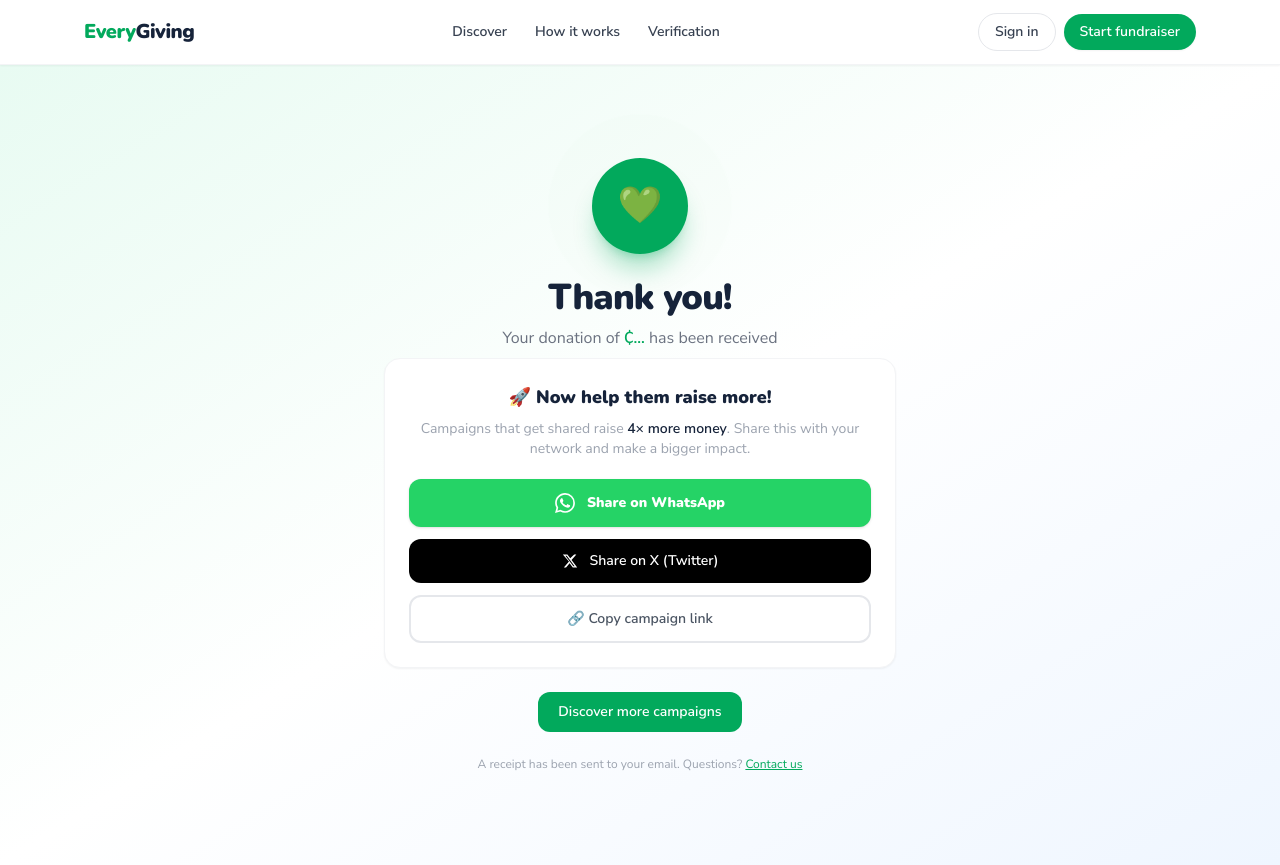
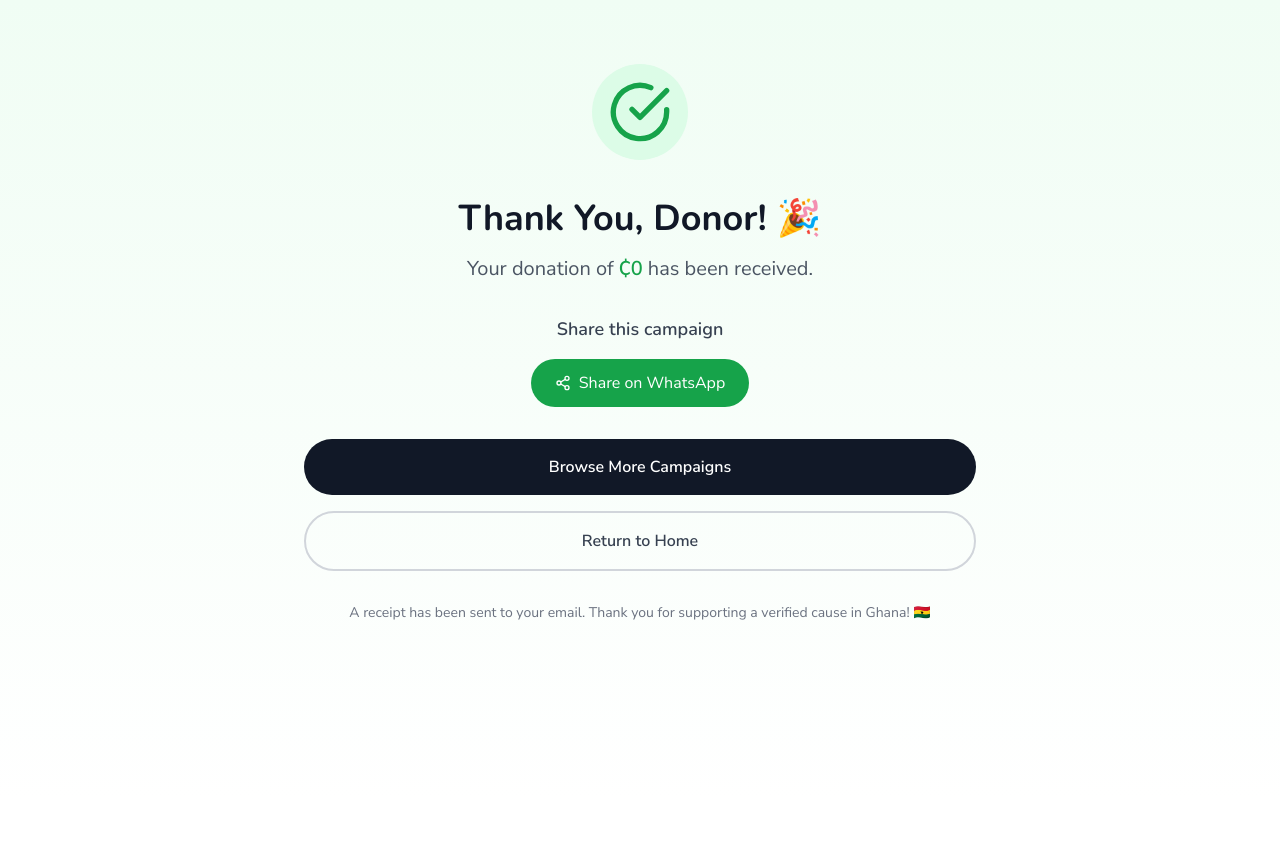
Before and after one commit to jefferyofosu1-cyber/everygivinggh, a Next.js app: page /success in a window 1280 px wide. After the commit the page ends 800 px from the top, so only its background shows below. Built offline with nearby package versions, Linux system fonts and the light colour scheme; no server answers.

Commit message:
Update page.tsx

```diff
--- a/app/success/page.tsx
+++ b/app/success/page.tsx
@@ -1,114 +1,108 @@
-'use client'
-import { useEffect, useState } from 'react'
-import { useSearchParams } from 'next/navigation'
-import Link from 'next/link'
-import Navbar from '@/components/layout/Navbar'
-import { createClient } from '@/lib/supabase'
+'use client';
+
+import { useEffect, useState } from 'react';
+import { useSearchParams } from 'next/navigation';
+import Link from 'next/link';
+import { CheckCircle, Heart, Share2 } from 'lucide-react';
 
 export default function SuccessPage() {
-  const searchParams = useSearchParams()
-  const campaignId = searchParams.get('campaign')
-  const amount = searchParams.get('amount')
-  const name = searchParams.get('name')
-  const [campaign, setCampaign] = useState<any>(null)
-  const [confetti, setConfetti] = useState(true)
+  const searchParams = useSearchParams();
+  const campaignId = searchParams.get('campaign');
+  const amount = searchParams.get('amount');
+  const name = searchParams.get('name');
+
+  const [campaign, setCampaign] = useState<any>(null);
+  const [loading, setLoading] = useState(true);
 
   useEffect(() => {
+    // Fetch campaign details if campaignId exists
     if (campaignId) {
-      const supabase = createClient()
-      supabase.from('campaigns').select('*').eq('id', campaignId).single()
-        .then(({ data }) => setCampaign(data))
+      // Simulate API call
+      setTimeout(() => {
+        setCampaign({
+          id: campaignId,
+          title: 'Help Kwame fund his kidney surgery',
+          organizer: 'Kwame Foundation'
+        });
+        setLoading(false);
+      }, 1000);
+    } else {
+      setLoading(false);
     }
-    setTimeout(() => setConfetti(false), 4000)
-  }, [campaignId])
+  }, [campaignId]);
 
-  const shareText = campaign
-    ? `I just donated ₵${amount} to "${campaign.title}" on Every Giving! Help them reach their goal 💚`
-    : `I just donated on Every Giving — Ghana's trusted crowdfunding platform! 💚`
-
-  const shareUrl = campaign ? `https://everygivinggh.vercel.app/campaigns/${campaignId}` : 'https://everygivinggh.vercel.app'
-  const whatsappUrl = `https://wa.me/?text=${encodeURIComponent(shareText + '\n\n' + shareUrl)}`
-  const twitterUrl = `https://twitter.com/intent/tweet?text=${encodeURIComponent(shareText)}&url=${encodeURIComponent(shareUrl)}`
+  if (loading) {
+    return (
+      <div className="min-h-screen flex items-center justify-center">
+        <div className="text-center">
+          <div className="animate-spin rounded-full h-12 w-12 border-b-2 border-green-600 mx-auto"></div>
+          <p className="mt-4 text-gray-600">Loading...</p>
+        </div>
+      </div>
+    );
+  }
 
   return (
-    <>
-      <Navbar />
-      <div className="min-h-screen bg-gradient-to-br from-primary-light via-white to-blue-50 flex items-center justify-center px-5 py-12">
-        <div className="max-w-lg w-full text-center">
-
-          {/* Success animation */}
-          <div className="relative inline-flex items-center justify-center w-24 h-24 mb-6">
-            <div className="absolute inset-0 bg-primary/10 rounded-full animate-ping" />
-            <div className="relative w-24 h-24 bg-primary rounded-full flex items-center justify-center text-4xl shadow-xl shadow-primary/30">
-              💚
+    <div className="min-h-screen bg-gradient-to-b from-green-50 to-white py-16 px-4">
+      <div className="max-w-2xl mx-auto text-center">
+        {/* Success Icon */}
+        <div className="mb-8">
+          <div className="inline-block bg-green-100 rounded-full p-4">
+            <CheckCircle className="w-16 h-16 text-green-600" />
           </div>
         </div>
 
-          <h1 className="font-nunito font-black text-navy text-3xl md:text-4xl tracking-tight mb-2">
-            Thank you{name ? `, ${name}` : ''}!
+        {/* Thank You Message */}
+        <h1 className="text-4xl font-bold text-gray-900 mb-4">
+          Thank You, {name || 'Donor'}! 🎉
         </h1>
-          <p className="text-gray-500 mb-2">Your donation of <strong className="text-primary font-black">₵{amount || '...'}</strong> has been received</p>
 
+        <p className="text-xl text-gray-600 mb-8">
+          Your donation of <span className="font-bold text-green-600">₵{amount || '0'}</span> has been received.
+        </p>
+
+        {/* Campaign Info */}
         {campaign && (
-            <div className="bg-white rounded-xl border border-gray-100 shadow-sm p-4 mb-6 mx-auto max-w-sm">
-              <div className="font-nunito font-bold text-navy text-sm line-clamp-1">{campaign.title}</div>
-              <div className="mt-2 h-1.5 bg-gray-100 rounded-full overflow-hidden">
-                <div className="h-full bg-gradient-to-r from-primary-dark to-primary rounded-full"
-                  style={{ width: `${Math.min((campaign.raised_amount / campaign.goal_amount) * 100, 100)}%` }} />
-              </div>
-              <div className="flex justify-between text-xs mt-1.5">
-                <span className="font-bold text-navy">₵{campaign.raised_amount?.toLocaleString()} raised</span>
-                <span className="text-primary font-bold">{Math.round((campaign.raised_amount / campaign.goal_amount) * 100)}%</span>
-              </div>
+          <div className="bg-white rounded-2xl p-8 shadow-sm border border-gray-200 mb-8">
+            <Heart className="w-8 h-8 text-green-600 mx-auto mb-4" />
+            <h2 className="text-2xl font-semibold mb-2">{campaign.title}</h2>
+            <p className="text-gray-500">by {campaign.organizer}</p>
           </div>
         )}
 
-          {/* Share section — THE most important part */}
-          <div className="bg-white rounded-2xl border border-gray-100 shadow-sm p-6 mb-6">
-            <div className="font-nunito font-black text-navy text-lg mb-2">🚀 Now help them raise more!</div>
-            <p className="text-sm text-gray-400 mb-5">
-              Campaigns that get shared raise <strong className="text-navy">4× more money</strong>. Share this with your network and make a bigger impact.
-            </p>
-
-            <div className="flex flex-col gap-3">
-              <a href={whatsappUrl} target="_blank" rel="noopener noreferrer"
-                className="flex items-center justify-center gap-3 py-3.5 bg-[#25D366] hover:bg-[#20BD5C] text-white font-nunito font-black rounded-xl transition-all hover:-translate-y-0.5 shadow hover:shadow-lg text-sm">
-                <svg viewBox="0 0 24 24" className="w-5 h-5 fill-current"><path d="M17.472 14.382c-.297-.149-1.758-.867-2.03-.967-.273-.099-.471-.148-.67.15-.197.297-.767.966-.94 1.164-.173.199-.347.223-.644.075-.297-.15-1.255-.463-2.39-1.475-.883-.788-1.48-1.761-1.653-2.059-.173-.297-.018-.458.13-.606.134-.133.298-.347.446-.52.149-.174.198-.298.298-.497.099-.198.05-.371-.025-.52-.075-.149-.669-1.612-.916-2.207-.242-.579-.487-.5-.669-.51-.173-.008-.371-.01-.57-.01-.198 0-.52.074-.792.372-.272.297-1.04 1.016-1.04 2.479 0 1.462 1.065 2.875 1.213 3.074.149.198 2.096 3.2 5.077 4.487.709.306 1.262.489 1.694.625.712.227 1.36.195 1.871.118.571-.085 1.758-.719 2.006-1.413.248-.694.248-1.289.173-1.413-.074-.124-.272-.198-.57-.347m-5.421 7.403h-.004a9.87 9.87 0 01-5.031-1.378l-.361-.214-3.741.982.998-3.648-.235-.374a9.86 9.86 0 01-1.51-5.26c.001-5.45 4.436-9.884 9.888-9.884 2.64 0 5.122 1.03 6.988 2.898a9.825 9.825 0 012.893 6.994c-.003 5.45-4.437 9.884-9.885 9.884m8.413-18.297A11.815 11.815 0 0012.05 0C5.495 0 .16 5.335.157 11.892c0 2.096.547 4.142 1.588 5.945L.057 24l6.305-1.654a11.882 11.882 0 005.683 1.448h.005c6.554 0 11.89-5.335 11.893-11.893a11.821 11.821 0 00-3.48-8.413z"/></svg>
+        {/* Share Buttons */}
+        <div className="mb-8">
+          <h3 className="text-lg font-semibold text-gray-700 mb-4">Share this campaign</h3>
+          <div className="flex justify-center gap-4">
+            <button className="bg-green-600 text-white px-6 py-3 rounded-full hover:bg-green-700 transition inline-flex items-center gap-2">
+              <Share2 className="w-4 h-4" />
               Share on WhatsApp
-              </a>
-
-              <a href={twitterUrl} target="_blank" rel="noopener noreferrer"
-                className="flex items-center justify-center gap-3 py-3 bg-black hover:bg-gray-900 text-white font-bold rounded-xl transition-all text-sm">
-                <svg viewBox="0 0 24 24" className="w-4 h-4 fill-current"><path d="M18.244 2.25h3.308l-7.227 8.26 8.502 11.24H16.17l-4.714-6.231-5.401 6.231H2.744l7.73-8.835L1.254 2.25H8.08l4.253 5.622 5.91-5.622zm-1.161 17.52h1.833L7.084 4.126H5.117z"/></svg>
-                Share on X (Twitter)
-              </a>
-
-              <button onClick={() => {
-                  navigator.clipboard.writeText(shareUrl)
-                  alert('Link copied!')
-                }}
-                className="flex items-center justify-center gap-2 py-3 border-2 border-gray-200 hover:border-primary hover:text-primary text-gray-600 font-bold rounded-xl transition-all text-sm">
-                🔗 Copy campaign link
             </button>
           </div>
         </div>
 
-          <div className="flex gap-3 justify-center">
-            {campaign && (
-              <Link href={`/campaigns/${campaignId}`} className="px-5 py-2.5 border-2 border-gray-200 hover:border-primary hover:text-primary text-gray-600 font-bold rounded-xl transition-all text-sm">
-                View campaign
+        {/* Action Buttons */}
+        <div className="space-y-4">
+          <Link
+            href="/campaigns"
+            className="block w-full bg-gray-900 text-white px-8 py-4 rounded-full font-semibold hover:bg-gray-800 transition"
+          >
+            Browse More Campaigns
           </Link>
-            )}
-            <Link href="/campaigns" className="px-5 py-2.5 bg-primary hover:bg-primary-dark text-white font-bold rounded-xl transition-all text-sm">
-              Discover more campaigns
+
+          <Link
+            href="/"
+            className="block w-full border-2 border-gray-300 text-gray-700 px-8 py-4 rounded-full font-semibold hover:border-gray-400 transition"
+          >
+            Return to Home
           </Link>
         </div>
 
-          <p className="text-xs text-gray-400 mt-6">
-            A receipt has been sent to your email. Questions? <Link href="#" className="text-primary underline">Contact us</Link>
+        {/* Receipt Notice */}
+        <p className="mt-8 text-sm text-gray-500">
+          A receipt has been sent to your email. Thank you for supporting a verified cause in Ghana! 🇬🇭
         </p>
       </div>
     </div>
-    </>
-  )
+  );
 }
```
Lines whose indentation alone changed are shown as unchanged.
